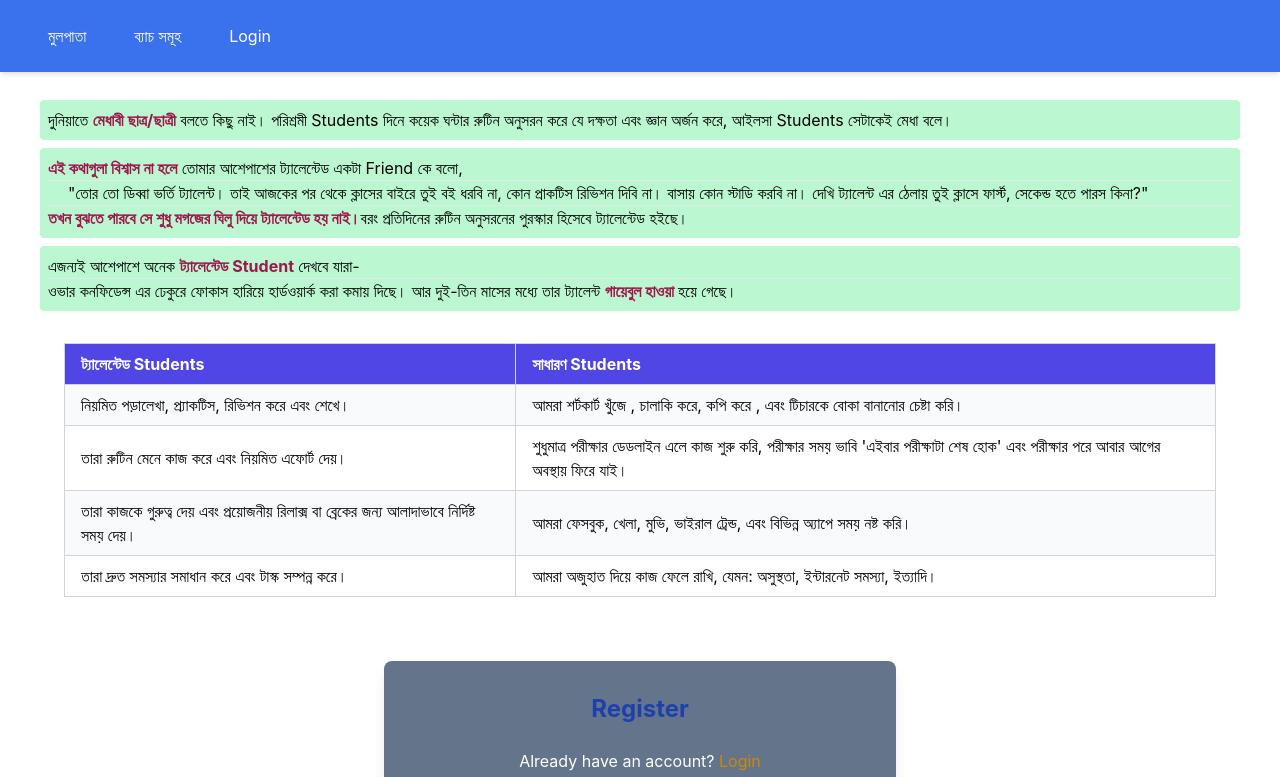
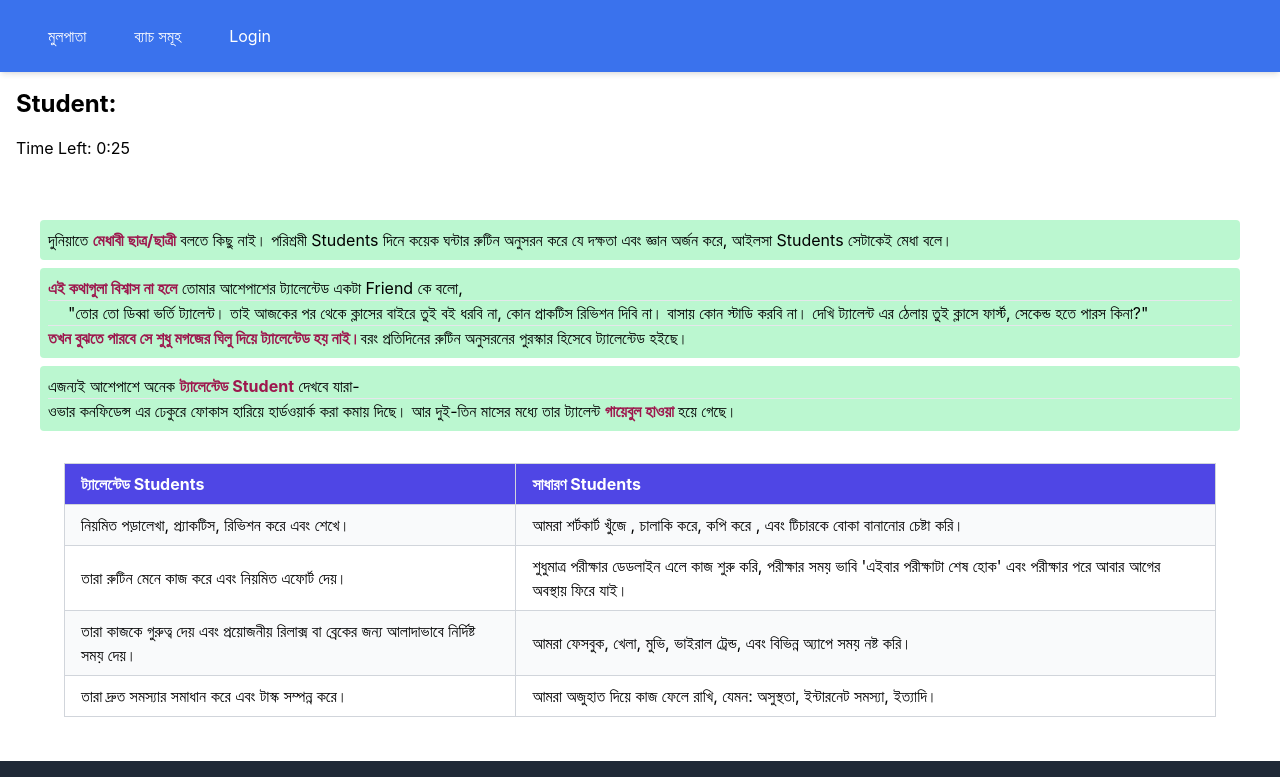
Before and after one commit to almubin78/Student-Management-System, a React (Create React App) app in the folder Student-collection-client/: page / in a window 1280 px wide. Shown: the top 777 px of the page. Built offline with nearby package versions, Linux system fonts and the light colour scheme; no server answers.

Commit message:
step to study system integration

```diff
--- a/Student-collection-client/src/components/Home/HomePage.js
+++ b/Student-collection-client/src/components/Home/HomePage.js
@@ -1,10 +1,14 @@
 import React from 'react';
-import Register from './OutlatePages/Register/Register';
+// import Register from './OutlatePages/Register/Register';
+import StudentStudy from './StudentStudy';
 // import { HiArchiveBox } from "react-icons/hi2";
 // import { IconName } from "react-icons";
 
 const HomePage = () => {
     return (
+        <>
+
+        <StudentStudy/>
         <div className='px-10 py-5'>
             <p className='bg-green-200 my-2 p-2 rounded'>
                 দুনিয়াতে <span className="text-md text-pink-800 font-bold">মেধাবী ছাত্র/ছাত্রী</span> বলতে কিছু নাই। পরিশ্রমী Students দিনে কয়েক ঘন্টার রুটিন অনুসরন করে যে দক্ষতা এবং জ্ঞান অর্জন করে, আইলসা Students সেটাকেই মেধা  বলে।
@@ -83,8 +87,10 @@ const HomePage = () => {
                 </div>
             </div>
 
-        <Register/>
+        {/* <Register/> */}
         </div>
+        </>
+
     );
 };
 
--- /dev/null
+++ b/Student-collection-client/src/components/Home/StudentStudy.js
@@ -0,0 +1,90 @@
+import axios from 'axios';
+import React, { useEffect, useState } from 'react';
+
+const StudentStudy = () => {
+    const [students, setStudents] = useState([]);
+    const [currentStudent, setCurrentStudent] = useState(null);
+    // const [questions, setQuestions] = useState([]);
+    const [answeredStudents, setAnsweredStudents] = useState([]);
+    const [timeLeft, setTimeLeft] = useState(30); // 5 minutes in seconds 300/5 = 60
+
+    // Fetch students and questions from the backend
+    useEffect(() => {
+      const fetchData = async () => {
+        const studentsResponse = await axios.get('nineStudents.json');
+        // const studentsResponse = await axios.get('/api/students');
+        // const questionsResponse = await axios.get('/api/questions');
+        setStudents(studentsResponse.data);
+        // setQuestions(questionsResponse.data);
+      };
+      fetchData();
+    }, []);
+
+    console.log(students,'students',answeredStudents,'answeredStudents');
+
+    // Set the current student
+    useEffect(() => {
+      if (students.length > 0) {
+        const nextStudent = students.find(student => !answeredStudents.includes(student._id));
+        setCurrentStudent(nextStudent);
+      }
+    }, [students, answeredStudents]);
+
+    // Timer logic
+    useEffect(() => {
+      if (timeLeft === 0) {
+        moveToNextStudent();
+        return;
+      }
+      const timer = setInterval(() => {
+        setTimeLeft(prevTime => prevTime - 1);
+      }, 1000);
+      return () => clearInterval(timer);
+    }, [timeLeft]);
+
+    // Move to the next student
+    const moveToNextStudent = () => {
+      setAnsweredStudents(prev => [...prev, currentStudent._id]);
+      setTimeLeft(300); // Reset timer
+    };
+
+    // Handle answer submission
+    const handleSubmit = async (answers) => {
+      await axios.post('/api/answers', { studentId: currentStudent._id, answers });
+      moveToNextStudent();
+    };
+
+    if (!currentStudent) {
+      return <div>All students have answered!</div>;
+    }
+
+    return (
+      <div className="p-4">
+        <h1 className="text-2xl font-bold mb-4">Student: {currentStudent.name}</h1>
+        <div className="mb-4">Time Left: {Math.floor(timeLeft / 60)}:{timeLeft % 60}</div>
+        {/* <form onSubmit={(e) => {
+          e.preventDefault();
+          const answers = questions.map((question, index) => ({
+            questionId: question._id,
+            answer: e.target.elements[`answer-${index}`].value,
+          }));
+          handleSubmit(answers);
+        }}>
+          {questions.slice(0, 5).map((question, index) => (
+            <div key={question._id} className="mb-4">
+              <label className="block text-sm font-medium text-gray-700">{question.text}</label>
+              <input
+                type="text"
+                name={`answer-${index}`}
+                className="mt-1 p-2 border border-gray-300 rounded-md"
+                required
+              />
+            </div>
+          ))}
+          <button type="submit" className="bg-blue-500 text-white p-2 rounded-md">Submit</button>
+        </form> */}
+      </div>
+    );
+  };
+
+export default StudentStudy;
```
